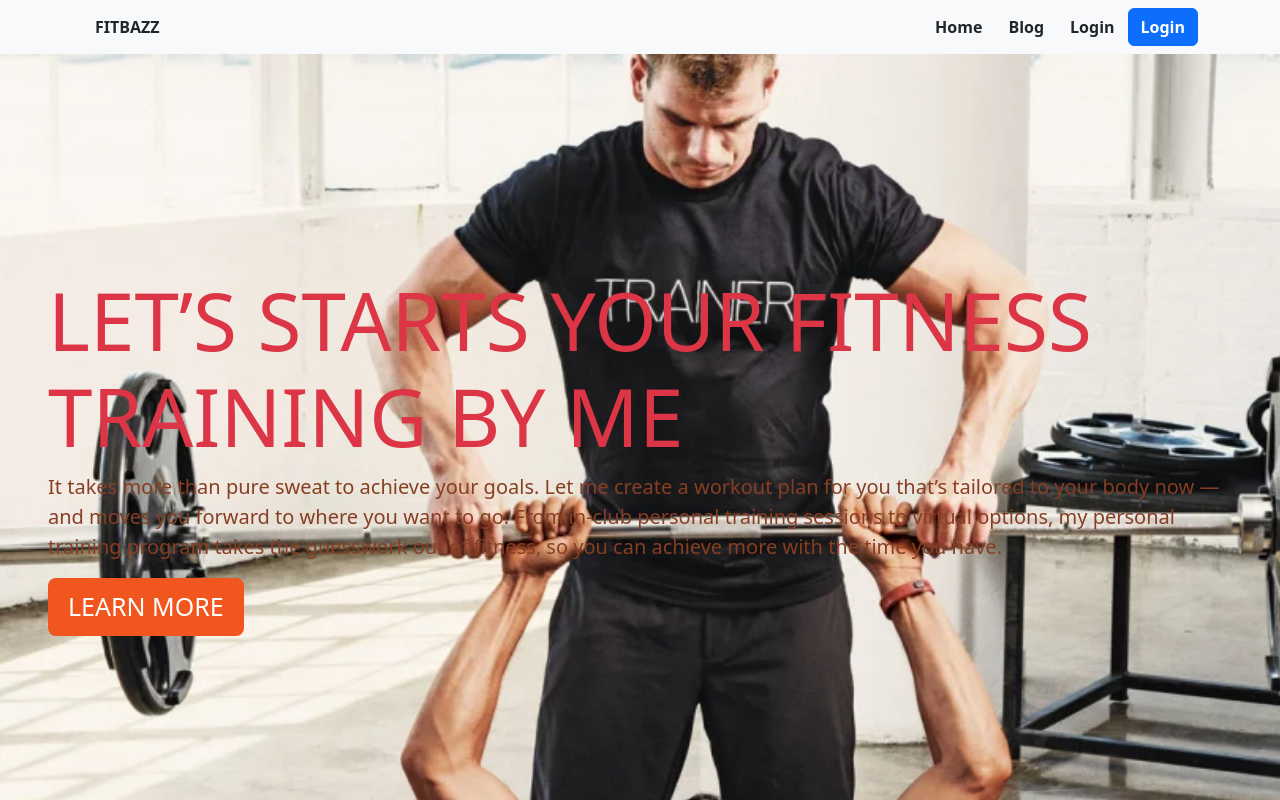
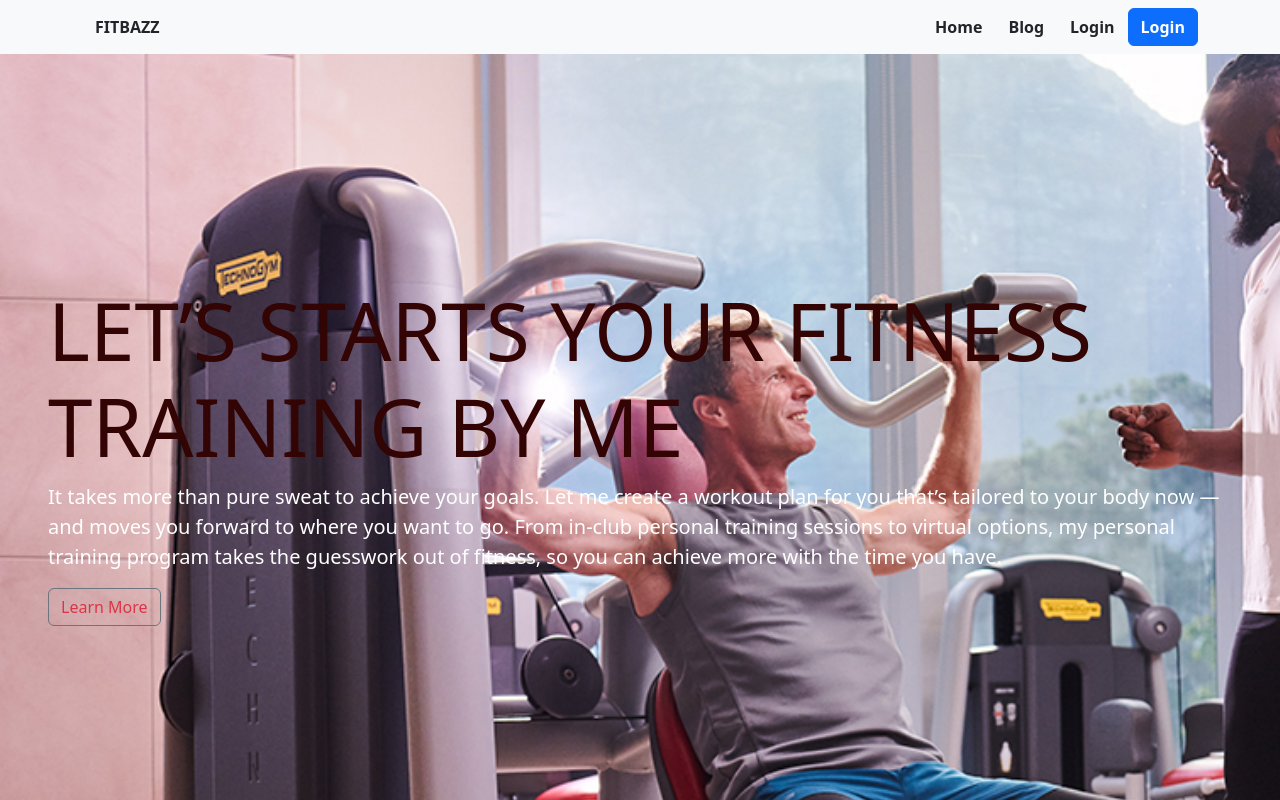
Before and after one commit to mustafa-arkan/fitbazz-clientside, a React (Create React App) app: page / in a window 1280 px wide. Shown: the top 800 px of the page. Built offline with nearby package versions, Linux system fonts and the light colour scheme; no server answers.

Commit message:
banner section done

```diff
--- a/src/Pages/Banner/Banner.css
+++ b/src/Pages/Banner/Banner.css
@@ -1,5 +1,5 @@
 .bg-img{
-    background-image: url('../../assests/image/fitness.webp');
+    background-image: url('../../assests/image/hero.jpg');
     height: 100vh;
     background-repeat: no-repeat;
     background-size: cover;
@@ -19,8 +19,18 @@ p{
 
 
 
-    color: #873e23;
+    color:#fff;
 }
+h1{
+
+
+color: rgb(50, 4, 4);
+
+
+}
+
+
+
 .btn-details{
     border:none;
     border-radius: 8px;
--- a/src/Pages/Banner/Banner.js
+++ b/src/Pages/Banner/Banner.js
@@ -1,13 +1,14 @@
 import React from 'react';
+import Button from 'react-bootstrap/Button';
 import  '../Banner/Banner.css'
 
 const Banner = () => {
     return (
         <div className="bg-img row m-0">
         <div className=" p-5">
-            <h1 className='text-danger '>LET’S STARTS YOUR FITNESS TRAINING BY ME</h1>
+            <h1 className=''>LET’S STARTS YOUR FITNESS TRAINING BY ME</h1>
             <p className=''>It takes more than pure sweat to achieve your goals. Let me create a workout plan for you that’s tailored to your body now — and moves you forward to where you want to go. From in-club personal training sessions to virtual options, my personal training program takes the guesswork out of fitness, so you can achieve more with the time you have.</p>
-            <button className="btn-details">LEARN MORE</button>
+            <Button variant="outline-secondary text-danger">Learn More</Button>
         </div>
 
     </div>
--- a/src/Shared/Header/Header.js
+++ b/src/Shared/Header/Header.js
@@ -50,8 +50,7 @@ const Header = () => {
                     <Link to="/blog"><Button  className='fw-bolder'  variant="">Blog</Button></Link>
 
 
-                    {/* {user ?. email && <span>Welcome,{user.email}</span>}
-                    <Link to="/login"><Button  className='fw-bolder'  variant="">Login</Button></Link> */}
+
 
                         {user?.email && <Link  to="/myreviews"><Button  className='fw-bolder'  variant="">My Reviews</Button></Link>}
 
@@ -63,8 +62,6 @@ const Header = () => {
                         {user?.email && <span>{user?.displayName}</span>} */}
                         {user ?. email && <span>Welcome,{user.email}</span>}
                     <Link to="/login"><Button  className='fw-bolder'  variant="">Login</Button></Link>
-                        {/* {user?.email && <Button onClick={logout} variant="outline-success">logout</Button>} */}
-                        {/* </Nav> */}
 
                         {
 
```
Also changed, not shown: src/assests/image/hero.jpg (added).
